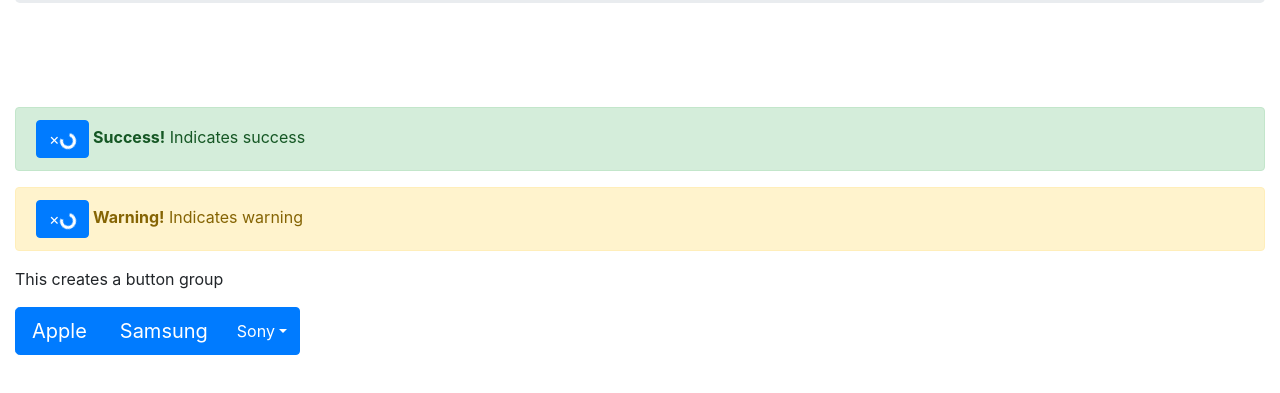
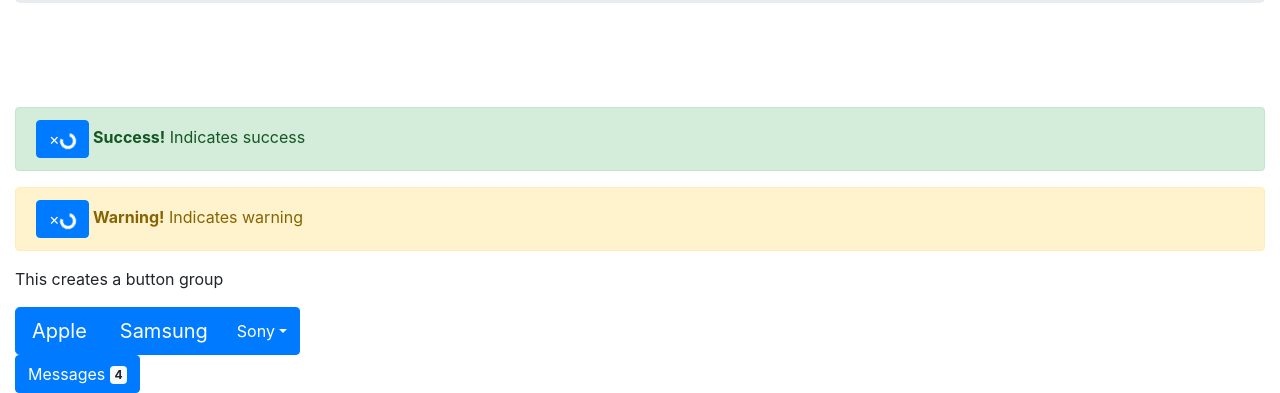
Before and after one commit to HimanshuRuwatia/First, a website: page b1.html in a window 1280 px wide. Shown: the part 1079-1472 px from the top of the page. Before the commit the page ends 1434 px from the top, so only its background shows below. Drawn offline with nearby package versions, Linux system fonts and the light colour scheme.

Commit message:
Eighth Commit

```diff
--- a/b1.html
+++ b/b1.html
@@ -70,6 +70,11 @@
       </div>
     </div>
   </div>
+  <div>
+      <button type="button" class="btn btn-primary">
+          Messages <span class="badge badge-light">4</span>
+      </button>
+  </div>
 </div>
 </body>
 </html>
```
